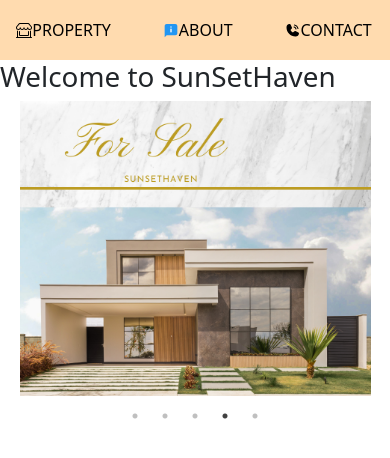
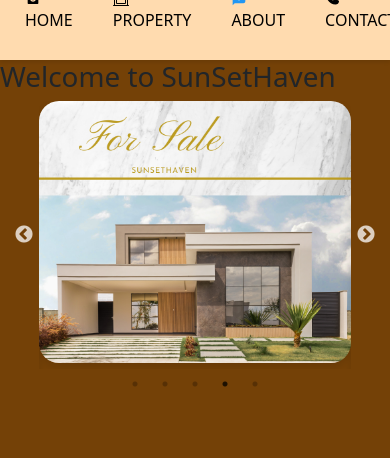
Before and after one commit to MUSTIADO/group-project, a React (Create React App) app: page / in a window 390 px wide. Shown: the top 458 px of the page. Built offline with nearby package versions, Linux system fonts and the light colour scheme.

Commit message:
initial commit

```diff
--- a/src/App.css
+++ b/src/App.css
@@ -1,38 +1,15 @@
-.App {
-  text-align: center;
+/* App.css */
+
+/* Assuming you want to change the background color of the whole app */
+body {
+  background-color: #744107;
 }
 
-.App-logo {
-  height: 40vmin;
-  pointer-events: none;
+/* If your App component has a specific class or ID */
+/*
+.App {
+  background-color: orange;
 }
+*/
 
-@media (prefers-reduced-motion: no-preference) {
-  .App-logo {
-    animation: App-logo-spin infinite 20s linear;
-  }
-}
-
-.App-header {
-  background-color: #282c34;
-  min-height: 100vh;
-  display: flex;
-  flex-direction: column;
-  align-items: center;
-  justify-content: center;
-  font-size: calc(10px + 2vmin);
-  color: white;
-}
-
-.App-link {
-  color: #61dafb;
-}
-
-@keyframes App-logo-spin {
-  from {
-    transform: rotate(0deg);
-  }
-  to {
-    transform: rotate(360deg);
-  }
-}
+/* Additional styles for other elements in your app can be added here */
--- a/src/App.js
+++ b/src/App.js
@@ -7,6 +7,8 @@ import Contact from './components/Contact';
 // import Property from './components/Property';
 import 'bootstrap/dist/css/bootstrap.min.css';
 import Home from './components/Home';
+import './App.css'; // Import App.css for styling
+
 
 
 const App = () => {
--- a/src/components/Carousel.css
+++ b/src/components/Carousel.css
@@ -1,26 +1,41 @@
 /* Carousel.css */
+
+/* Style the carousel container */
+.carousel-container {
+  width: 80%; /* Adjusted for responsiveness */
+  margin: 0 auto; /* Center horizontally */
+  position: relative; /* Ensure relative positioning */
+}
 
 /* Style the carousel images */
 .carousel-image {
-    width: 100%;
-    height: 100%;
-  }
+  width: 100%; /* Ensure the image fills its container */
+  height: auto; /* Adjust height automatically */
+  max-height: 740px; /* Set a maximum height for consistency */
+  object-fit: contain; /* Ensure entire image is visible */
+  border-radius: 20px; /* Make the image rounded */
+  box-shadow: 0 4px 8px rgba(0, 0, 0, 0.1); /* Optional: Add box shadow for depth */
+}
 
-  .carousel-container {
-    width: 90vw; /* 80% of the viewport width */
-    margin: 0 auto; /* Center horizontally */
-  }
+/* Style the caption */
+.carousel-caption {
+  text-align: center; /* Center-align the text */
+  color: #fff; /* White text color */
+  background-color: rgba(0, 0, 0, 0.7); /* Semi-transparent black background */
+  padding: 10px; /* Padding around the caption text */
+  position: absolute; /* Absolute positioning */
+  bottom: 0; /* Stick to the bottom of the image */
+  left: 0; /* Align left */
+  width: 100%; /* Full width */
+  border-bottom-left-radius: 20px; /* Optional: Rounded corners for the caption */
+  border-bottom-right-radius: 20px;
+}
 
+/* Style the dots navigation */
+.slick-dots {
+  bottom: 20px; /* Adjust the position of the dots */
+}
 
-  /* Add a semi-transparent background for the caption */
-  .carousel-caption {
-    text-align: center;
-    color: #fff;
-    background-color: rgba(0, 0, 0, 0.5);
-    padding: 10px;
-    position: absolute;
-    bottom: 10px;
-    left: 50%;
-    transform: translateX(-50%);
-    width: 80%; /* Adjust width as needed */
-  }
+.slick-dots li button:before {
+  color: #ffffff; /* Color of the dots */
+}
--- a/src/components/Carousel.js
+++ b/src/components/Carousel.js
@@ -25,7 +25,7 @@ const Carousel = () => {
   const settings = {
     dots: true, // Show dots navigation
     infinite: true,
-    speed: 500,
+    speed: 2000,
     slidesToShow: 1,
     slidesToScroll: 1,
     autoplay: true,
--- a/src/components/Navbar.css
+++ b/src/components/Navbar.css
@@ -1,37 +1,62 @@
+/* Navbar container */
 .navbar {
   position: fixed;
   top: 0;
   left: 0;
   width: 100%;
-  display: flex;
-  justify-content: center;
-  align-items: center;
   height: 60px;
   background-color: #FFDBAF;
+  box-shadow: 0 2px 4px rgba(0, 0, 0, 0.1); /* Subtle shadow for depth */
   z-index: 1000;
 }
 
+/* Container for navigation links */
 .nav-container {
+  max-width: 1200px; /* Limiting width for content */
+  margin: 0 auto; /* Centering container horizontally */
   display: flex;
-  justify-content: center;
+  justify-content: flex-end; /* Align items to the right */
   align-items: center;
-  width: 100%;
+  height: 100%;
+  padding: 0 20px; /* Padding for spacing */
 }
 
+/* Navigation links */
 .nav-links {
   display: flex;
   gap: 20px;
+  list-style-type: none; /* Remove default list styles */
+  margin: 0; /* Remove default margin */
 }
 
+/* Individual navigation link styling */
 .nav-links a {
-  color: white;
+  color: #333; /* Dark text color */
   text-decoration: none;
-  padding: 8px 16px;
+  padding: 12px 20px; /* Padding for clickable area */
   border-radius: 4px;
-  display: flex;
-  align-items: center;
+  transition: background-color 0.3s ease; /* Smooth hover effect */
 }
 
+/* Hover effect for navigation links */
 .nav-links a:hover {
-  background-color: #555;
+  background-color: #F0F0F0; /* Light gray background on hover */
+  color: #555; /* Dark text color on hover */
 }
+
+/* Optional: Centering all navigation links */
+@media (max-width: 768px) {
+  .nav-container {
+    flex-direction: column; /* Stack items vertically on smaller screens */
+    align-items: flex-end; /* Align items to the right */
+    padding: 10px; /* Adjusted padding for smaller screens */
+  }
+
+  .nav-links {
+    gap: 10px; /* Reduced gap between links for smaller screens */
+  }
+
+  .nav-links a {
+    padding: 10px 15px; /* Adjusted padding for smaller screens */
+  }
+}
```
